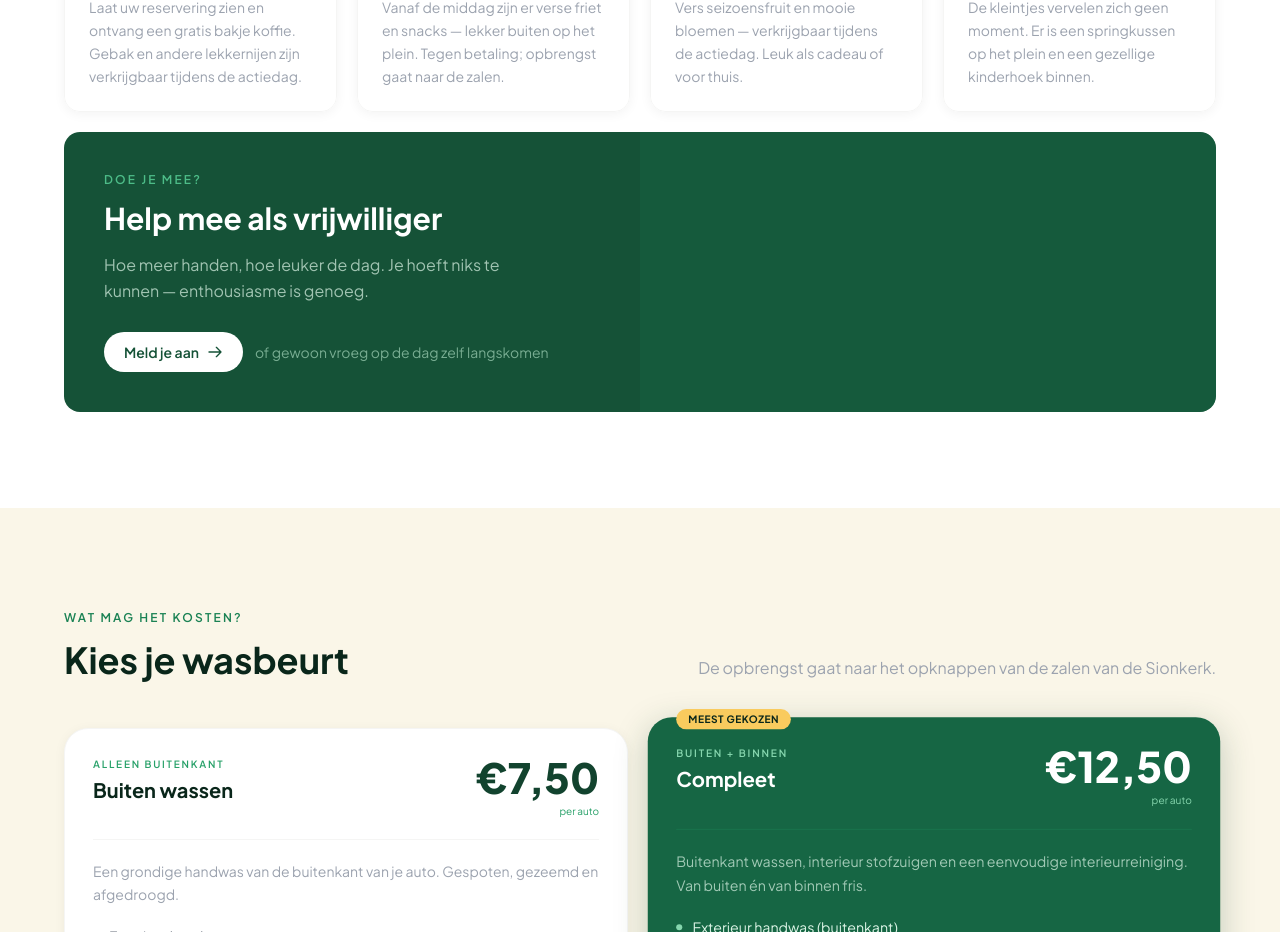
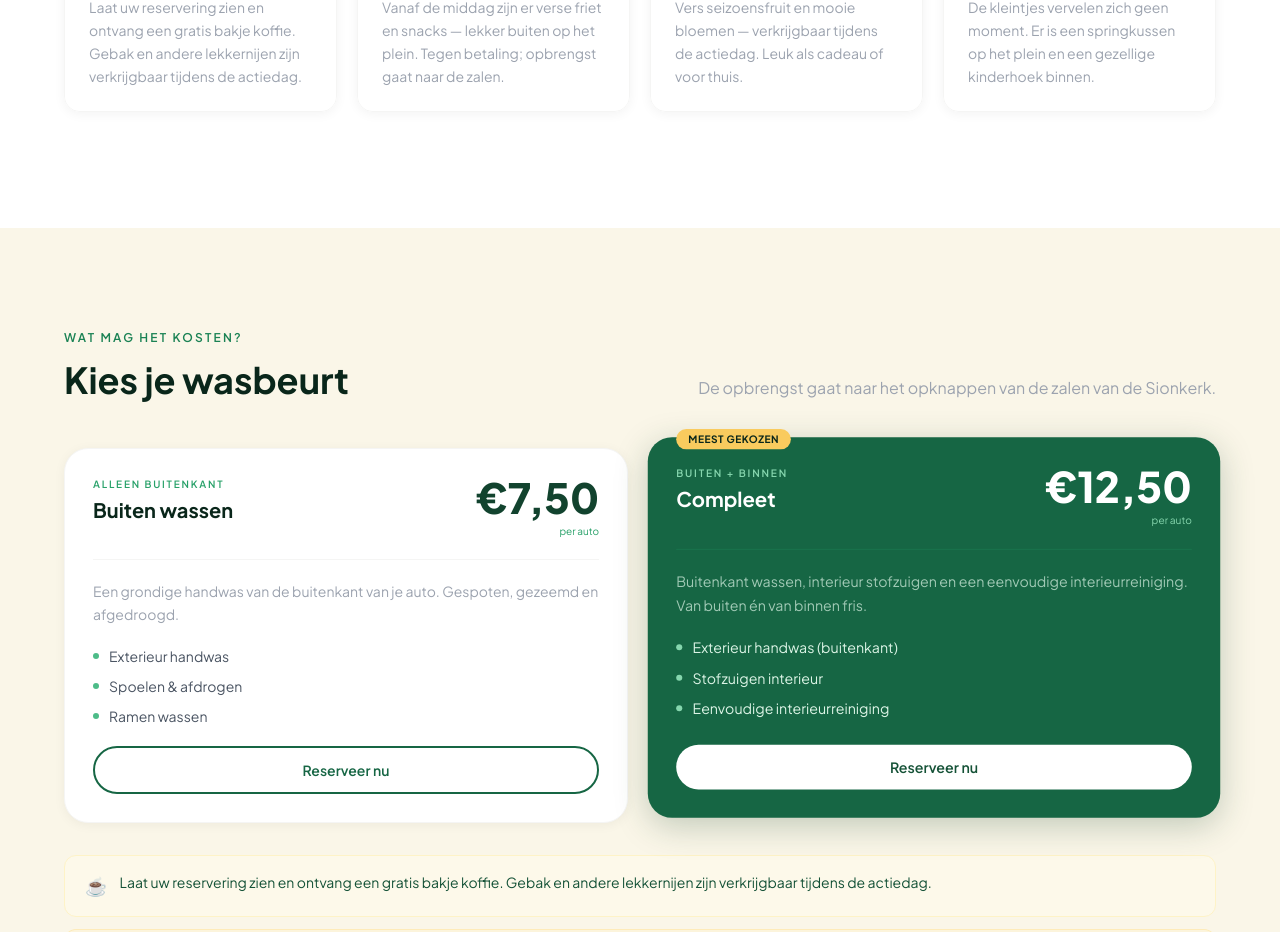
Before and after one commit to MartijndBesten/autowasdag-sionkerk, a Next.js app: page / in a window 1280 px wide. Shown: the part 2660-3592 px from the top of the page. Built offline with nearby package versions, Linux system fonts and the light colour scheme; no server answers.

Commit message:
fix: remove volunteer cta from homepage

```diff
--- a/src/components/CommunityDay.tsx
+++ b/src/components/CommunityDay.tsx
@@ -1,7 +1,6 @@
 "use client";
 
 import Image from "next/image";
-import { useModal } from "@/context/ModalContext";
 import type { Action } from "@/lib/supabase/types";
 
 const DEFAULT_COFFEE = "Laat uw reservering zien en ontvang een gratis bakje koffie. Gebak en andere lekkernijen zijn verkrijgbaar tijdens de actiedag.";
@@ -41,7 +40,6 @@ const DESCRIPTIONS: Record<string, string> = {
 };
 
 export default function CommunityDay({ action }: { action: Action | null }) {
-  const { openModal } = useModal();
   const coffeeText = action?.coffee_text ?? DEFAULT_COFFEE;
 
   return (
@@ -82,24 +80,6 @@ export default function CommunityDay({ action }: { action: Action | null }) {
           ))}
         </div>
 
-        {/* Vrijwilligers-callout */}
-        <div className="rounded-2xl bg-green-800 overflow-hidden">
-          <div className="grid grid-cols-1 lg:grid-cols-2 gap-0">
-            <div className="p-8 sm:p-10 flex flex-col justify-center">
-              <span className="label-small text-green-400 mb-3">Doe je mee?</span>
-              <h3 className="text-2xl sm:text-3xl font-bold text-white leading-tight mb-4">Help mee als vrijwilliger</h3>
-              <p className="text-green-100/70 text-base leading-relaxed mb-7 max-w-md">Hoe meer handen, hoe leuker de dag. Je hoeft niks te kunnen — enthousiasme is genoeg.</p>
-              <div className="flex flex-wrap gap-3">
-                <button onClick={() => openModal("volunteer")} className="inline-flex items-center gap-2 bg-white text-green-800 px-5 py-2.5 rounded-full text-sm font-semibold hover:bg-green-50 transition-colors">
-                  Meld je aan
-                  <svg className="w-4 h-4" fill="none" viewBox="0 0 24 24" stroke="currentColor" strokeWidth={2}><path strokeLinecap="round" strokeLinejoin="round" d="M14 5l7 7m0 0l-7 7m7-7H3" /></svg>
-                </button>
-                <span className="inline-flex items-center text-green-200/60 text-sm">of gewoon vroeg op de dag zelf langskomen</span>
-              </div>
-            </div>
-            <div className="hidden lg:block bg-green-700/40 min-h-[220px] rounded-r-2xl" />
-          </div>
-        </div>
       </div>
     </section>
   );
```
